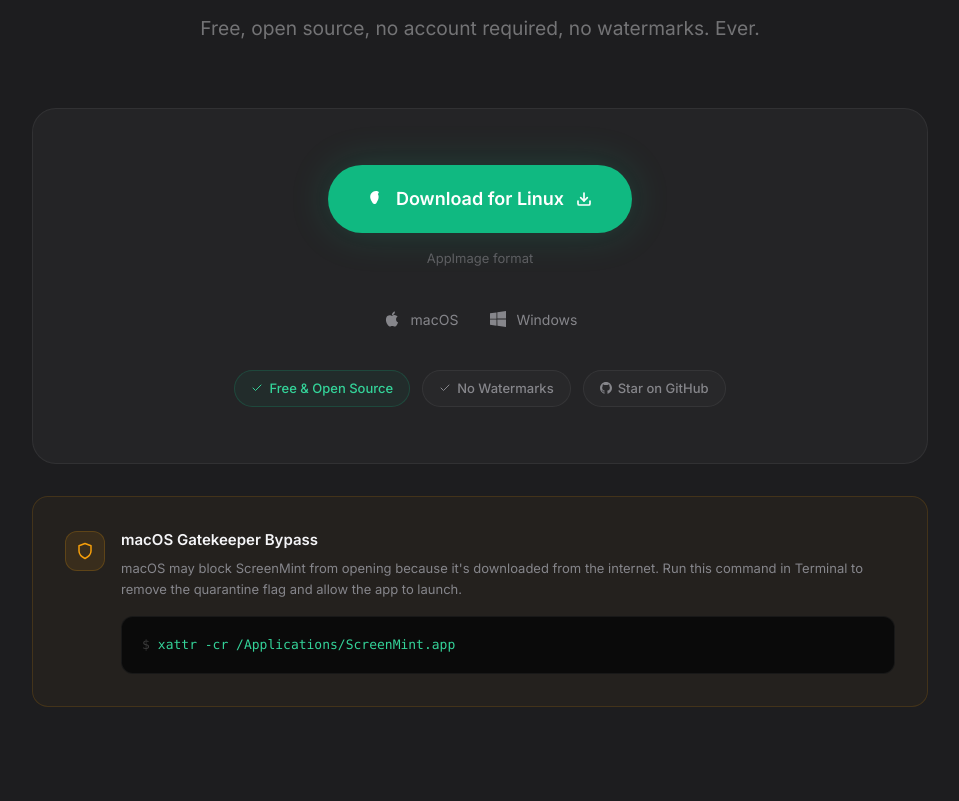
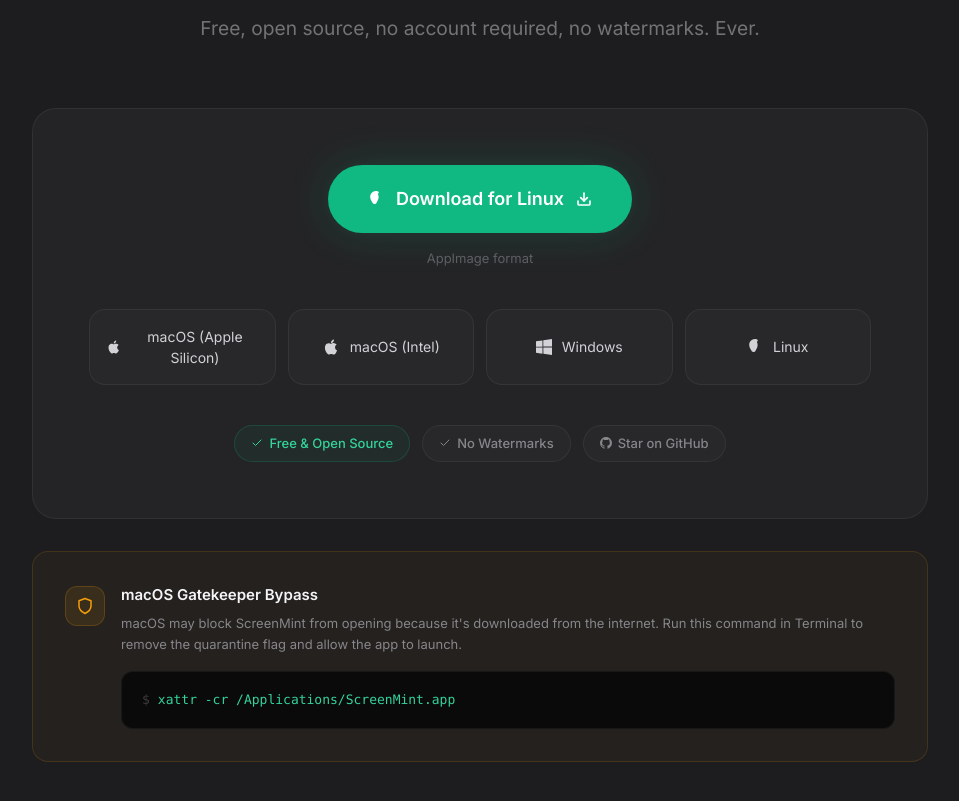
Before and after one commit to Jahirsheikh12/screen-mint, a React (Vite) app in the folder website/: page / in a window 1280 px wide. Shown: the part 5595-6396 px from the top of the page, without its empty margins (160-1119 px from the left). Built offline with nearby package versions, Linux system fonts and the light colour scheme.

Commit message:
feat: add download links component with platform targets and CI download link checks

```diff
--- a/website/package.json
+++ b/website/package.json
@@ -4,6 +4,7 @@
 	"version": "1.0.0",
 	"type": "module",
 	"scripts": {
+		"check:downloads": "node scripts/check-download-links.mjs",
 		"dev": "vite",
 		"build": "tsc && vite build",
 		"preview": "vite preview"
--- a/website/src/components/Download.tsx
+++ b/website/src/components/Download.tsx
@@ -1,10 +1,50 @@
 import gsap from "gsap";
 import { useEffect, useRef, useState } from "react";
 import { prefersReducedMotion } from "../hooks/useGSAP";
+import { DOWNLOAD_LINKS, REPO_URL } from "../lib/links";
 
 type Platform = "macos" | "windows" | "linux" | "unknown";
+type MacArchitecture = "apple-silicon" | "intel" | "unknown";
+type DownloadTarget = {
+	label: string;
+	shortLabel: string;
+	href: string;
+	icon: string;
+	note: string;
+};
 
 const XATTR_COMMAND = "xattr -cr /Applications/ScreenMint.app";
+
+const downloadTargets = {
+	macAppleSilicon: {
+		label: "macOS (Apple Silicon)",
+		shortLabel: "Apple Silicon",
+		href: DOWNLOAD_LINKS.macAppleSilicon,
+		icon: "apple",
+		note: "macOS 12+ required",
+	},
+	macIntel: {
+		label: "macOS (Intel)",
+		shortLabel: "Intel Mac",
+		href: DOWNLOAD_LINKS.macIntel,
+		icon: "apple",
+		note: "macOS 12+ required",
+	},
+	windows: {
+		label: "Windows",
+		shortLabel: "Windows",
+		href: DOWNLOAD_LINKS.windows,
+		icon: "windows",
+		note: "Windows 10+ required",
+	},
+	linux: {
+		label: "Linux",
+		shortLabel: "Linux",
+		href: DOWNLOAD_LINKS.linux,
+		icon: "linux",
+		note: "AppImage format",
+	},
+} as const satisfies Record<string, DownloadTarget>;
 
 function detectPlatform(): Platform {
 	const ua = navigator.userAgent.toLowerCase();
@@ -14,35 +54,37 @@
 	return "unknown";
 }
 
-const platformInfo: Record<
-	Platform,
-	{ label: string; artifact: string; icon: string; note: string }
-> = {
-	macos: {
-		label: "macOS",
-		artifact: "ScreenMint.dmg",
-		icon: "apple",
-		note: "macOS 12+ required",
-	},
-	windows: {
-		label: "Windows",
-		artifact: "ScreenMint.exe",
-		icon: "windows",
-		note: "Windows 10+ required",
-	},
-	linux: {
-		label: "Linux",
-		artifact: "ScreenMint.AppImage",
-		icon: "linux",
-		note: "AppImage format",
-	},
-	unknown: {
-		label: "macOS",
-		artifact: "ScreenMint.dmg",
-		icon: "apple",
-		note: "macOS 12+ required",
-	},
+async function detectMacArchitecture(): Promise<MacArchitecture> {
+	type NavigatorWithUAData = Navigator & {
+		userAgentData?: {
+			getHighEntropyValues?: (
+				hints: string[],
+			) => Promise<{ architecture?: string; platform?: string }>;
 		};
+	};
+
+	const typedNavigator = navigator as NavigatorWithUAData;
+
+	try {
+		const highEntropyValues = await typedNavigator.userAgentData?.getHighEntropyValues?.([
+			"architecture",
+			"platform",
+		]);
+		const architecture = highEntropyValues?.architecture?.toLowerCase();
+
+		if (architecture?.includes("arm")) return "apple-silicon";
+		if (architecture?.includes("x86")) return "intel";
+	} catch {
+		// Fall back to user agent sniffing below.
+	}
+
+	const ua = navigator.userAgent.toLowerCase();
+	if (ua.includes("arm") || ua.includes("aarch64") || ua.includes("apple silicon")) {
+		return "apple-silicon";
+	}
+
+	return "unknown";
+}
 
 function PlatformIcon({ platform }: { platform: string }) {
 	if (platform === "apple") {
@@ -68,11 +110,17 @@
 
 export function Download() {
 	const [platform, setPlatform] = useState<Platform>("unknown");
+	const [macArchitecture, setMacArchitecture] = useState<MacArchitecture>("unknown");
 	const [xattrCopied, setXattrCopied] = useState(false);
 	const sectionRef = useRef<HTMLElement>(null);
 
 	useEffect(() => {
-		setPlatform(detectPlatform());
+		const detectedPlatform = detectPlatform();
+		setPlatform(detectedPlatform);
+
+		if (detectedPlatform === "macos") {
+			void detectMacArchitecture().then(setMacArchitecture);
+		}
 	}, []);
 
 	useEffect(() => {
@@ -157,10 +205,30 @@
 		}
 	};
 
-	const primary = platformInfo[platform] ?? platformInfo.unknown;
-	const others = (["macos", "windows", "linux"] as Platform[]).filter(
-		(p) => p !== platform && p !== "unknown",
-	);
+	const macButtons = [
+		{
+			...downloadTargets.macAppleSilicon,
+			emphasized: macArchitecture === "apple-silicon" || macArchitecture === "unknown",
+		},
+		{
+			...downloadTargets.macIntel,
+			emphasized: macArchitecture === "intel",
+		},
+	];
+
+	const primaryTarget =
+		platform === "windows"
+			? downloadTargets.windows
+			: platform === "linux"
+				? downloadTargets.linux
+				: null;
+
+	const allBuilds = [
+		downloadTargets.macAppleSilicon,
+		downloadTargets.macIntel,
+		downloadTargets.windows,
+		downloadTargets.linux,
+	];
 
 	return (
 		<section
@@ -188,13 +256,52 @@
 
 				{/* Download card */}
 				<div className="download-card rounded-3xl bg-[#2d2d2f]/50 border border-white/[0.06] p-10 md:p-14 text-center mb-8 will-animate">
-					{/* Primary download */}
+					{platform === "macos" ? (
+						<>
+							<div className="mb-6">
+								<p className="text-[13px] uppercase tracking-[0.24em] text-brand-400/80 mb-3">
+									Download For macOS
+								</p>
+								<h3 className="text-2xl md:text-3xl font-semibold text-[#f5f5f7]">
+									Choose the build that matches your Mac
+								</h3>
+								<p className="text-[13px] text-[#86868b]/80 mt-3">
+									{macArchitecture === "apple-silicon"
+										? "Apple Silicon detected. The recommended build is highlighted."
+										: macArchitecture === "intel"
+											? "Intel Mac detected. The recommended build is highlighted."
+											: "Apple Silicon and Intel downloads are both available below."}
+								</p>
+							</div>
+
+							<div className="grid gap-4 md:grid-cols-2 mb-10">
+								{macButtons.map((target) => (
 									<a
-						href={`https://github.com/Jahirsheikh12/screenmint/releases/latest/download/${primary.artifact}`}
+										key={target.shortLabel}
+										href={target.href}
+										className={`group inline-flex items-center justify-center gap-3 px-6 py-5 rounded-2xl text-base font-semibold transition-all duration-300 ${
+											target.emphasized
+												? "bg-brand-500 text-white hover:bg-brand-400 shadow-[0_0_40px_rgba(16,185,129,0.2)]"
+												: "border border-white/[0.08] bg-white/[0.02] text-[#f5f5f7] hover:border-white/[0.18] hover:bg-white/[0.05]"
+										}`}
+									>
+										<PlatformIcon platform={target.icon} />
+										<span>Download for {target.shortLabel}</span>
+									</a>
+								))}
+							</div>
+							<p className="text-[13px] text-[#86868b]/60 mb-10">
+								{downloadTargets.macAppleSilicon.note}
+							</p>
+						</>
+					) : primaryTarget ? (
+						<>
+							<a
+								href={primaryTarget.href}
 								className="group inline-flex items-center gap-3 px-10 py-5 rounded-full bg-brand-500 text-white text-lg font-semibold hover:bg-brand-400 active:scale-[0.97] transition-all duration-300 shadow-[0_0_40px_rgba(16,185,129,0.2)] mb-4"
 							>
-						<PlatformIcon platform={primary.icon} />
-						<span>Download for {primary.label}</span>
+								<PlatformIcon platform={primaryTarget.icon} />
+								<span>Download for {primaryTarget.label}</span>
 								<svg
 									width="16"
 									height="16"
@@ -212,19 +319,29 @@
 								</svg>
 							</a>
 							<p className="text-[13px] text-[#86868b]/60 mb-10">
-						{primary.note}
+								{primaryTarget.note}
 							</p>
+						</>
+					) : (
+						<div className="mb-10">
+							<h3 className="text-2xl md:text-3xl font-semibold text-[#f5f5f7] mb-3">
+								Choose your installer
+							</h3>
+							<p className="text-[13px] text-[#86868b]/80">
+								Direct downloads are available for Apple Silicon, Intel Mac, Windows, and Linux.
+							</p>
+						</div>
+					)}
 
-					{/* Other platforms */}
-					<div className="flex items-center justify-center gap-8 mb-10">
-						{others.map((p) => (
+					<div className="grid gap-3 md:grid-cols-2 xl:grid-cols-4 mb-10">
+						{allBuilds.map((target) => (
 							<a
-								key={p}
-								href={`https://github.com/Jahirsheikh12/screenmint/releases/latest/download/${platformInfo[p].artifact}`}
-								className="flex items-center gap-2.5 text-[14px] text-[#86868b] hover:text-[#f5f5f7] transition-colors duration-300"
+								key={target.label}
+								href={target.href}
+								className="flex items-center justify-center gap-2.5 rounded-2xl border border-white/[0.06] bg-white/[0.02] px-4 py-4 text-[14px] text-[#d2d2d7] hover:text-[#f5f5f7] hover:border-white/[0.14] hover:bg-white/[0.05] transition-colors duration-300"
 							>
-								<PlatformIcon platform={platformInfo[p].icon} />
-								{platformInfo[p].label}
+								<PlatformIcon platform={target.icon} />
+								<span>{target.label}</span>
 							</a>
 						))}
 					</div>
@@ -262,7 +379,7 @@
 							No Watermarks
 						</span>
 						<a
-							href="https://github.com/Jahirsheikh12/screenmint"
+							href={REPO_URL}
 							target="_blank"
 							rel="noopener noreferrer"
 							className="inline-flex items-center gap-1.5 px-4 py-2 rounded-full border border-white/[0.06] bg-white/[0.02] text-[#86868b] text-[13px] font-medium hover:text-[#f5f5f7] transition-colors duration-300"
--- a/website/src/components/Hero.tsx
+++ b/website/src/components/Hero.tsx
@@ -1,6 +1,7 @@
 import gsap from "gsap";
 import { useEffect, useRef } from "react";
 import { prefersReducedMotion } from "../hooks/useGSAP";
+import { REPO_URL } from "../lib/links";
 
 export function Hero() {
 	const sectionRef = useRef<HTMLElement>(null);
@@ -163,7 +164,7 @@
 						Download for Free
 					</a>
 					<a
-						href="https://github.com/Jahirsheikh12/screenmint"
+						href={REPO_URL}
 						target="_blank"
 						rel="noopener noreferrer"
 						className="inline-flex items-center gap-2.5 px-8 py-4 rounded-full border border-white/[0.12] text-white/70 font-medium text-[15px] hover:border-white/25 hover:text-white hover:bg-white/[0.04] transition-all duration-300"
--- a/website/src/components/Navbar.tsx
+++ b/website/src/components/Navbar.tsx
@@ -1,6 +1,7 @@
 import gsap from "gsap";
 import { useEffect, useRef, useState } from "react";
 import { prefersReducedMotion } from "../hooks/useGSAP";
+import { REPO_URL } from "../lib/links";
 
 export function Navbar() {
 	const [scrolled, setScrolled] = useState(false);
@@ -155,7 +156,7 @@
 						FAQ
 					</a>
 					<a
-						href="https://github.com/Jahirsheikh12/screenmint"
+						href={REPO_URL}
 						target="_blank"
 						rel="noopener noreferrer"
 						className="px-3 py-1.5 text-[13px] text-white/40 hover:text-white transition-colors rounded-full hover:bg-white/[0.04]"
@@ -256,7 +257,7 @@
 						FAQ
 					</a>
 					<a
-						href="https://github.com/Jahirsheikh12/screenmint"
+						href={REPO_URL}
 						target="_blank"
 						rel="noopener noreferrer"
 						onClick={() => setMobileOpen(false)}
--- a/website/src/components/QuickStart.tsx
+++ b/website/src/components/QuickStart.tsx
@@ -9,11 +9,11 @@
 	},
 	{
 		label: "Windows (EXE)",
-		command: "start ScreenMint.exe",
+		command: "start ScreenMint-windows-x64.exe",
 	},
 	{
 		label: "Linux (AppImage)",
-		command: "chmod +x ScreenMint.AppImage && ./ScreenMint.AppImage",
+		command: "chmod +x ScreenMint-linux-x64.AppImage && ./ScreenMint-linux-x64.AppImage",
 	},
 ];
 
--- /dev/null
+++ b/website/src/lib/links.ts
@@ -0,0 +1,12 @@
+export const REPO_URL = "https://github.com/Jahirsheikh12/screen-mint";
+export const RELEASE_DOWNLOAD_BASE_URL = `${REPO_URL}/releases/latest/download`;
+
+export const LICENSE_URL = `${REPO_URL}/blob/main/LICENSE`;
+export const CONTRIBUTING_URL = `${REPO_URL}/blob/main/CONTRIBUTING.md`;
+
+export const DOWNLOAD_LINKS = {
+	macAppleSilicon: `${RELEASE_DOWNLOAD_BASE_URL}/ScreenMint-arm64.dmg`,
+	macIntel: `${RELEASE_DOWNLOAD_BASE_URL}/ScreenMint-x64.dmg`,
+	windows: `${RELEASE_DOWNLOAD_BASE_URL}/ScreenMint-windows-x64.exe`,
+	linux: `${RELEASE_DOWNLOAD_BASE_URL}/ScreenMint-linux-x64.AppImage`,
+} as const;
```
Also changed, not shown: website/scripts/check-download-links.mjs (added, +74 -0 lines), website/src/components/Footer.tsx (+5 -3 lines). Lines whose indentation alone changed are shown as unchanged.
